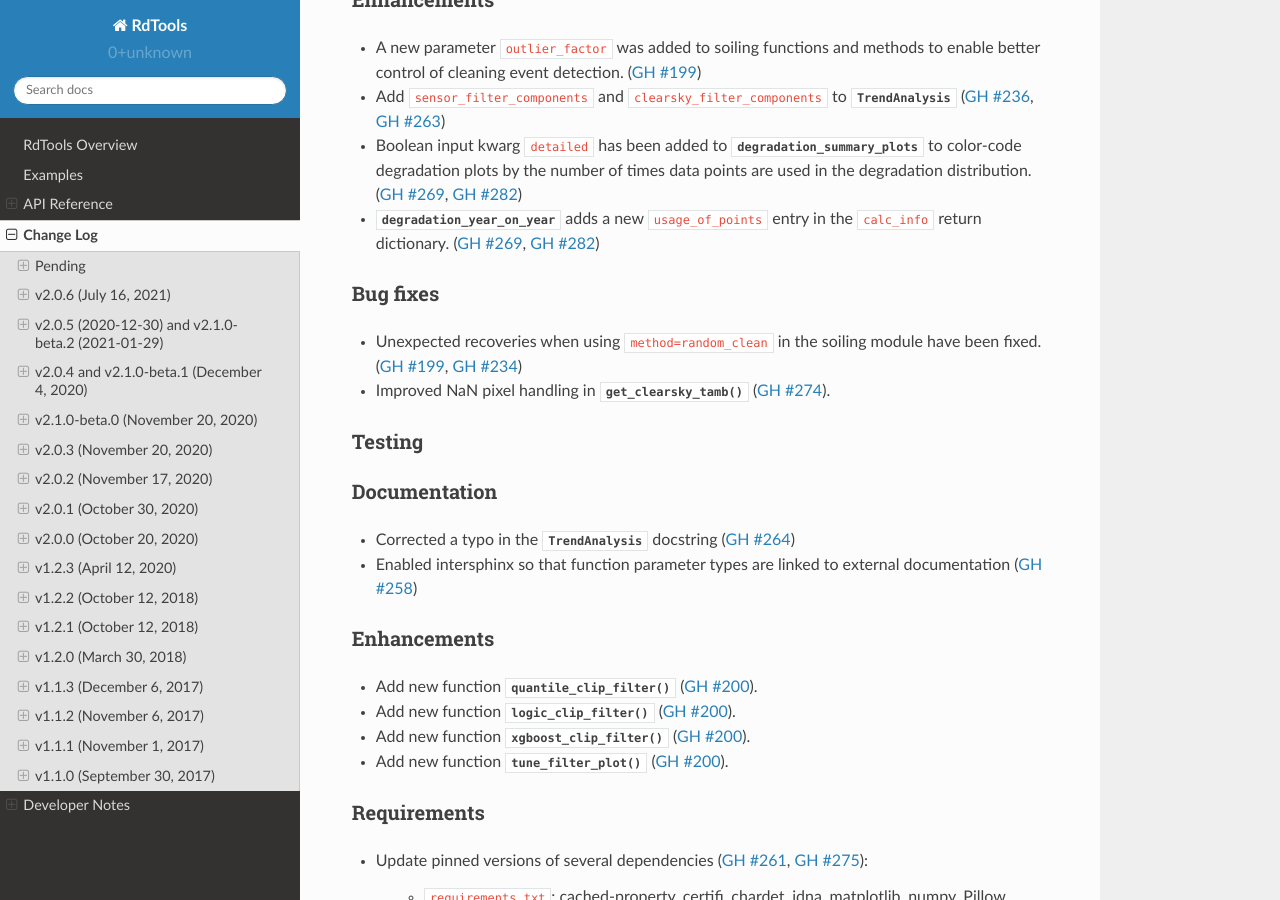
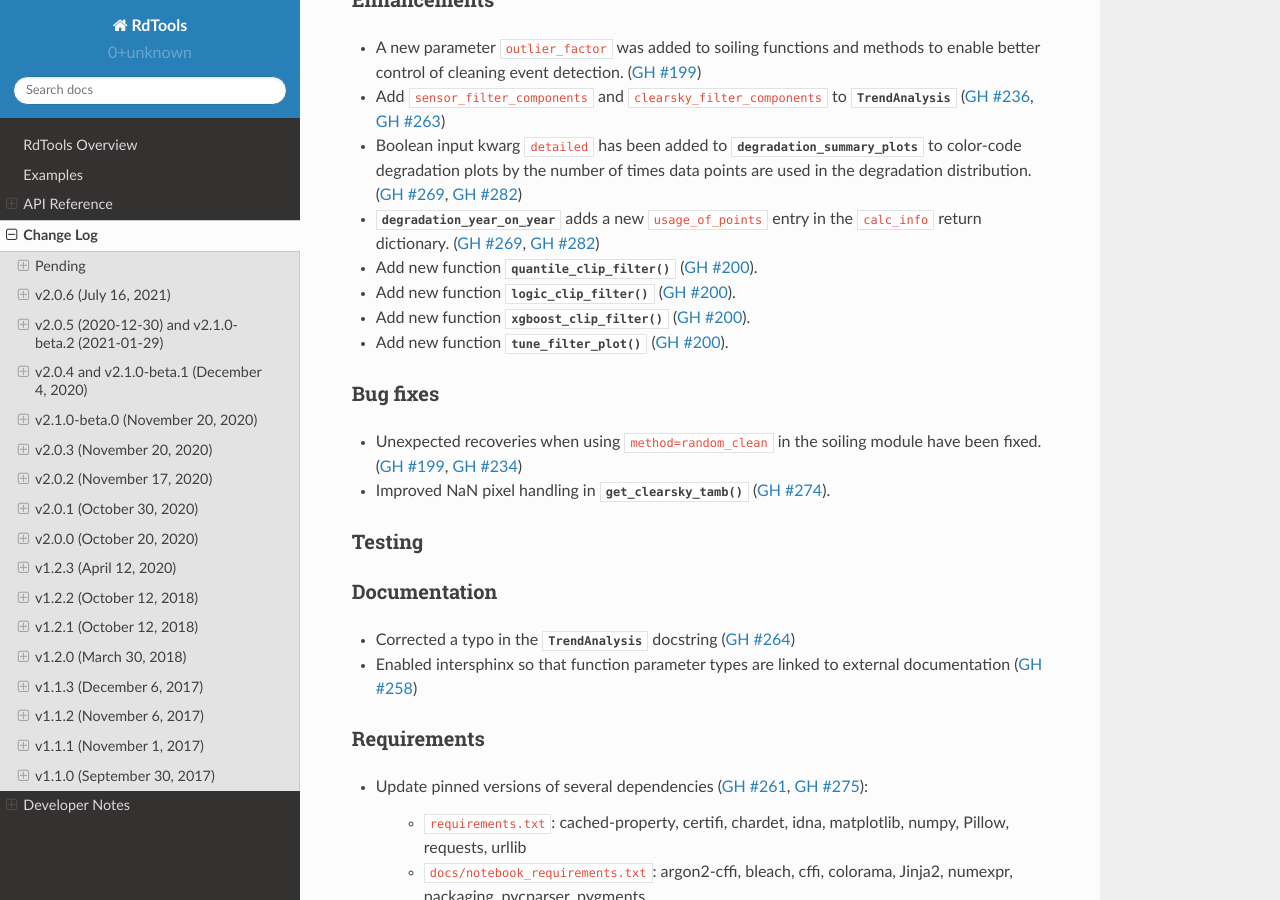
Before and after one commit to NREL/rdtools, a Sphinx documentation site: the page built from docs/sphinx/source/changelog.rst, in a window 1280 px wide and 900 px high, scrolled down 571 px. Built offline with Sphinx 7.4.7 and the Read the Docs theme 2.0.0, drawn with Linux system fonts in a browser that asks for light colours; pages that are not in the unit, such as notebooks, are missing from menus; some of the changed lines change nothing that is shown.

Commit message:
changelog clean-up

```diff
--- a/docs/sphinx/source/changelog/pending.rst
+++ b/docs/sphinx/source/changelog/pending.rst
@@ -6,44 +6,40 @@ API Changes
 -----------
 * The calculations internal to the soiling SRR algorithm have changed such that
   consecutive cleaning events are no longer removed. (:pull:`199`, :issue:`189`)
-
 * The calculations internal to the soiling SRR algorithm have changed such that
   "invalid" intervals are retained at the beginning and end of the dataset for the
   purposes of the SRR Monte Carlo.  Invalid intervals are those that do not qualify
   to be fit as soiling intervals based on  ``min_interval_length``,
   ``max_relative_slope_error``, and ``max_negative_step``. (:pull:`199`, :issue:`272`)
-
 * The default ``day_scale`` parameter in soiling functions and methods was changed
   from 14 to 13. A recommendation to use an odd value along with a warning for even
   values was also added. (:pull:`199`, :issue:`189`)
-
 * The default ``min_interval_length`` in soiling functions and methods was changed
   from 2 to 7. (:pull:`199`)
 
 Enhancements
 ------------
-
 * A new parameter ``outlier_factor`` was added to soiling functions and methods to
   enable better control of cleaning event detection. (:pull:`199`)
-
 * Add ``sensor_filter_components`` and ``clearsky_filter_components`` to
   :py:class:`~rdtools.analysis_chains.TrendAnalysis` (:issue:`236`, :pull:`263`)
-
 * Boolean input kwarg ``detailed`` has been added to
   :py:class:`~rdtools.plotting.degradation_summary_plots` to color-code
   degradation plots by the number of times data points are used in the
   degradation distribution. (:issue:`269`, :pull:`282`)
-
 * :py:class:`~rdtools.degradation.degradation_year_on_year` adds a new
   ``usage_of_points`` entry in the ``calc_info`` return dictionary.
   (:issue:`269`, :pull:`282`)
+* Add new function :py:func:`~rdtools.filtering.quantile_clip_filter` (:pull:`200`).
+* Add new function :py:func:`~rdtools.filtering.logic_clip_filter` (:pull:`200`).
+* Add new function :py:func:`~rdtools.filtering.xgboost_clip_filter` (:pull:`200`).
+* Add new function :py:func:`~rdtools.plotting.tune_filter_plot` (:pull:`200`).
 
 
 Bug fixes
 ---------
 * Unexpected recoveries when using ``method=random_clean`` in the soiling module
   have been fixed. (:pull:`199`, :issue:`234`)
-
 * Improved NaN pixel handling in
   :py:func:`~rdtools.clearsky_temperature.get_clearsky_tamb` (:pull:`274`).
 
@@ -58,14 +54,6 @@ Documentation
   docstring (:pull:`264`)
 * Enabled intersphinx so that function parameter types are linked to external
   documentation (:pull:`258`)
-
-
-Enhancements
-------------
-* Add new function :py:func:`~rdtools.filtering.quantile_clip_filter` (:pull:`200`).
-* Add new function :py:func:`~rdtools.filtering.logic_clip_filter` (:pull:`200`).
-* Add new function :py:func:`~rdtools.filtering.xgboost_clip_filter` (:pull:`200`).
-* Add new function :py:func:`~rdtools.plotting.tune_filter_plot` (:pull:`200`).
 
 
 Requirements
```
